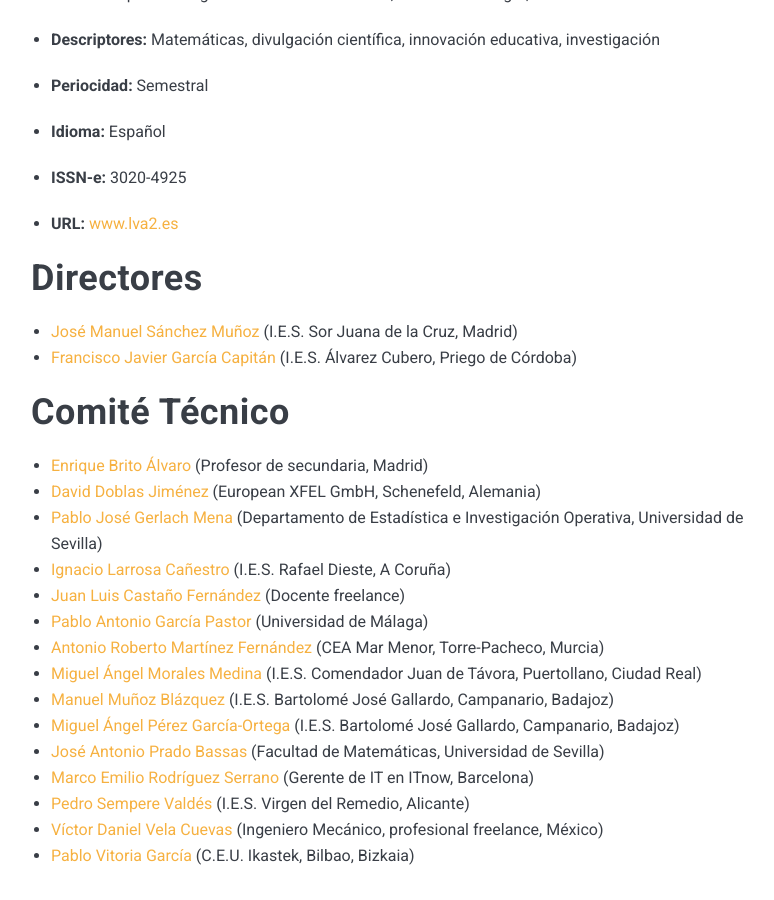
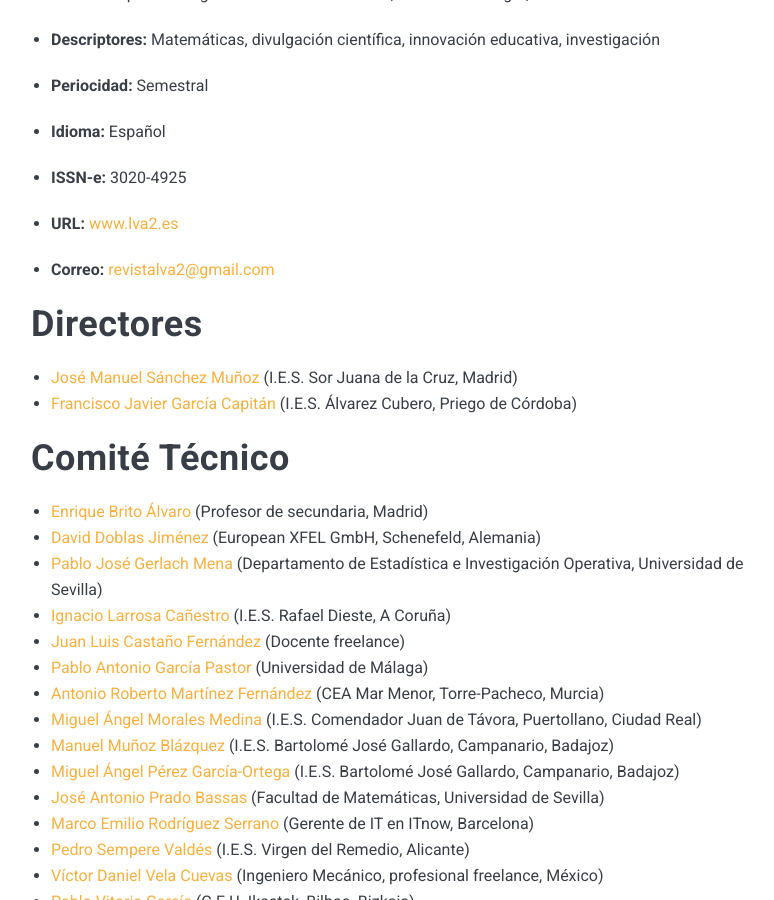
Before and after one commit to revistalva2/lva2.github.io, a Jekyll site: the page built from _pages/01-ficha_bibliografica.markdown, in a window 1280 px wide and 900 px high, scrolled down 307 px. Shown: the whole window, without its empty margins (229-1003 px from the left). Built offline with Jekyll 4.4.1, drawn with Linux system fonts in a browser that asks for light colours; nearby versions of some CDN libraries.

Commit message:
Update 01-ficha_bibliografica.markdown

```diff
--- a/_pages/01-ficha_bibliografica.markdown
+++ b/_pages/01-ficha_bibliografica.markdown
@@ -16,7 +16,9 @@ permalink: /ficha_bibliografica/
 
 * **ISSN-e:** 3020-4925
 
-* **URL:** [www.lva2.es](www.lva2.es)
+* **URL:** [www.lva2.es](www.lva2.es){:target="_blank"}
+
+* **Correo:** [revistalva2@gmail.com](mailto:revistalva2@gmail.com)
 
 # Directores
 
```
